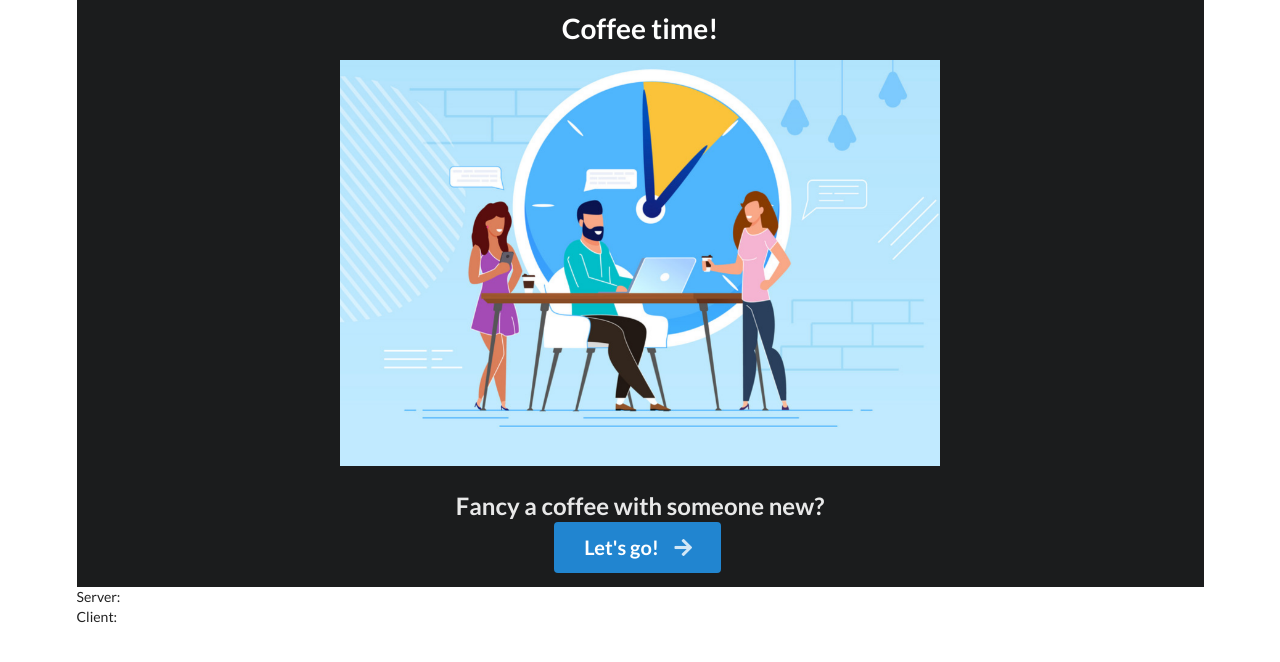
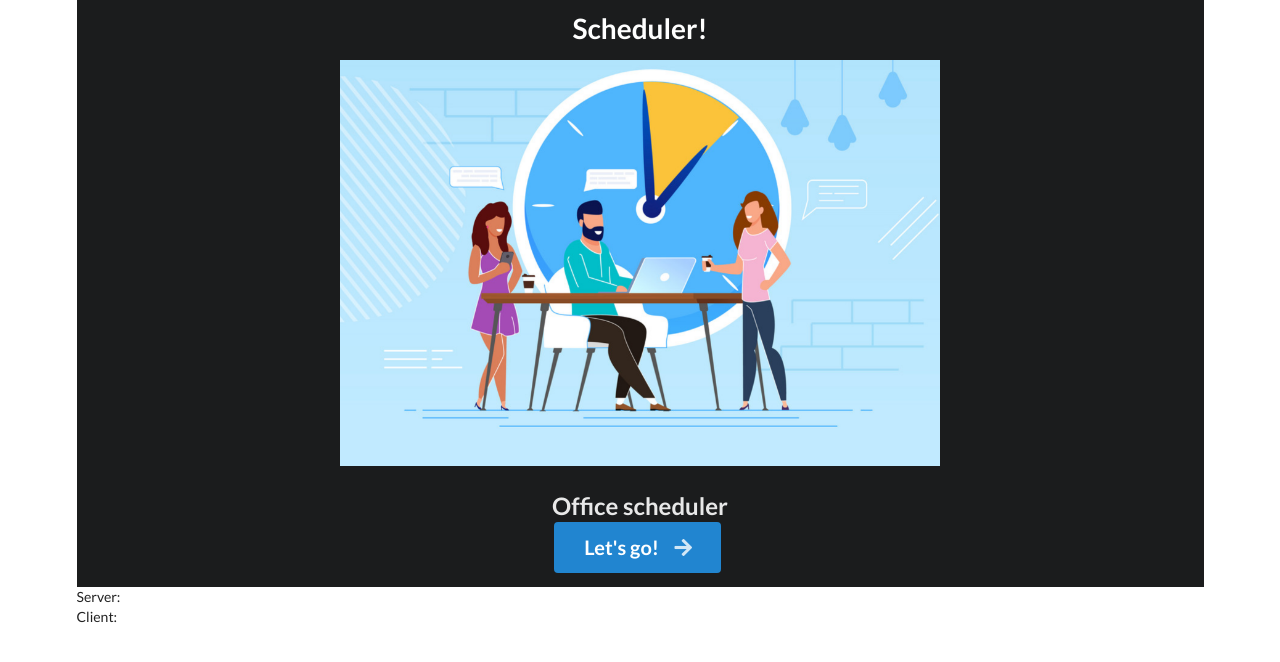
Before and after one commit to ryunsk/elsevier-hackday-project, a React (Create React App) app in the folder client/: page / in a window 1280 px wide. Shown: the top 662 px of the page. Built offline with nearby package versions, Linux system fonts and the light colour scheme; no server answers.

Commit message:
Rename app name

```diff
--- a/client/src/App.js
+++ b/client/src/App.js
@@ -1,13 +1,13 @@
 import React from 'react';
 import Version from './components/Version';
-import coffeetime from './apis/CoffeeTime';
+import scheduler from './apis/Scheduler';
 
 class App extends React.Component {
 
   state = { serverVersion: null, clientVersion: null }
 
   readServerVersion = async (term) => {
-    const response = await coffeetime.get('/version');
+    const response = await scheduler.get('/version');
 
     const { version } = require('../package.json');
 
@@ -27,12 +27,12 @@ class App extends React.Component {
         <div className="ui inverted vertical masthead center aligned segment">
           <div className="ui text container">
             <h1 className="ui inverted header">
-              Coffee time!
+              Scheduler!
             </h1>
             <div className="ui big image">
               <img src="logo.png" alt="TODO" />
             </div>
-            <h2>Fancy a coffee with someone new?</h2>
+            <h2>Office scheduler</h2>
           </div>
           <div>
             <div className="ui huge primary button">Let's go! <i className="right arrow icon"></i></div>
```
Also changed, not shown: client/src/apis/Scheduler.js (renamed from client/src/apis/CoffeeTime.js).
